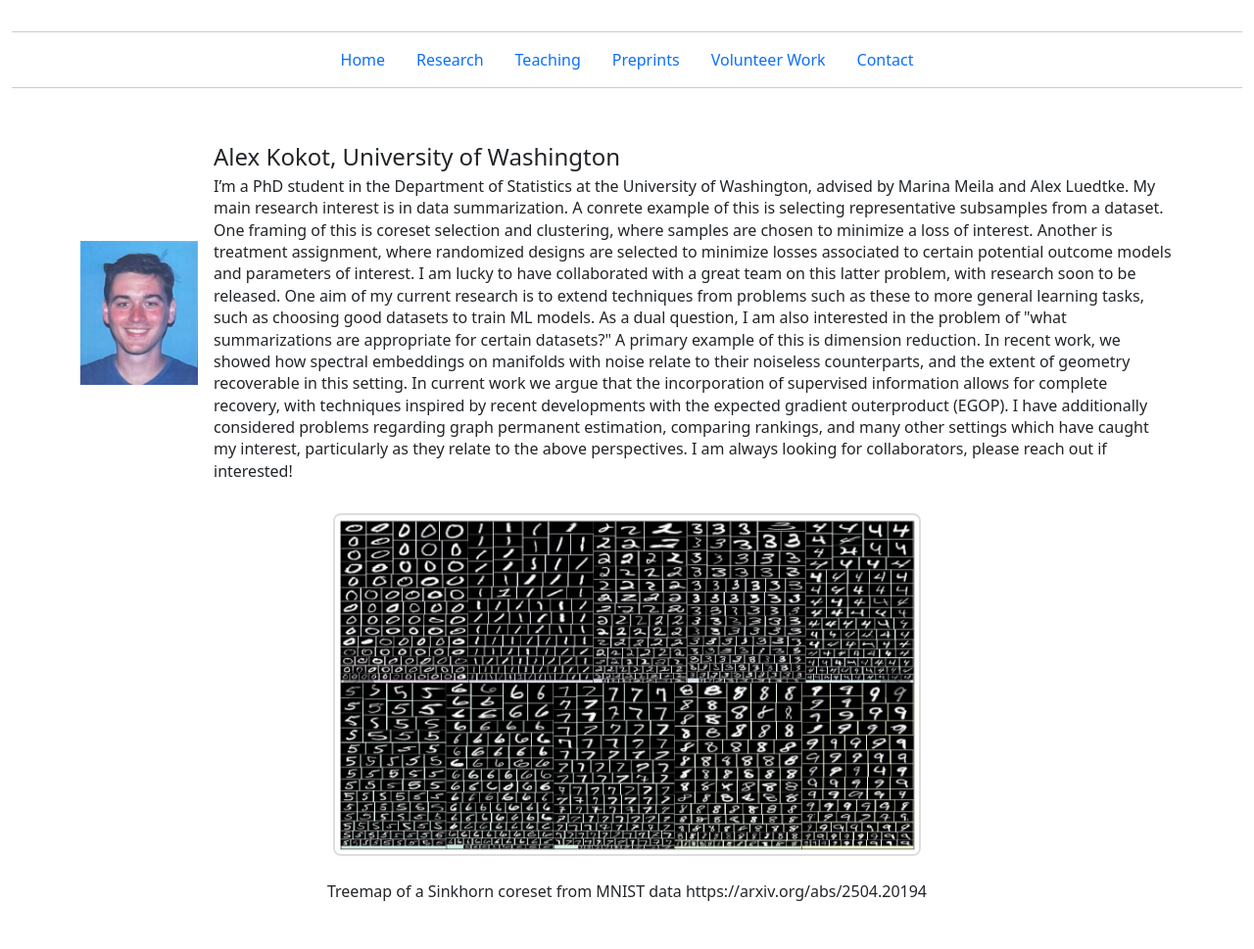
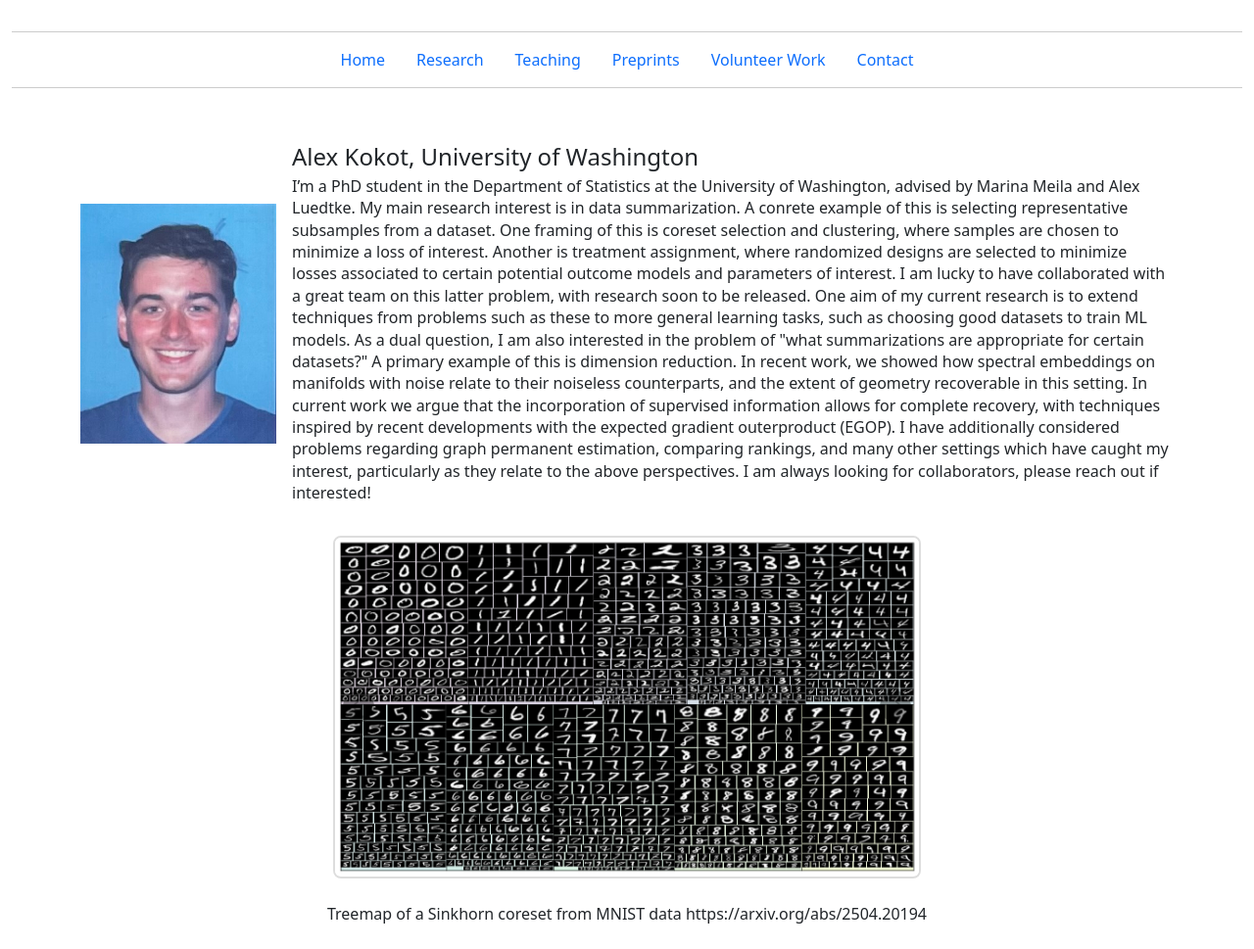
Before and after one commit to amkokot/alex_kokot, a Jekyll site: the page built from index.md, in a window 1280 px wide. Shown: the whole page at 98% size. Built offline with Jekyll 4.4.1, drawn with Linux system fonts in a browser that asks for light colours; before the commit the page ends 946 px from its top, so only the background shows below that.

Commit message:
Into update

```diff
--- a/assets/CSS/styles.css
+++ b/assets/CSS/styles.css
@@ -89,7 +89,7 @@ header .nav {
 }
 
 .intro-inline .intro-img {
-  width: 120px;            /* adjust size as you like */
+  width: 200px;            /* adjust size as you like */
   height: auto;
   flex-shrink: 0;          /* don’t let it shrink on small screens */
 }
```
